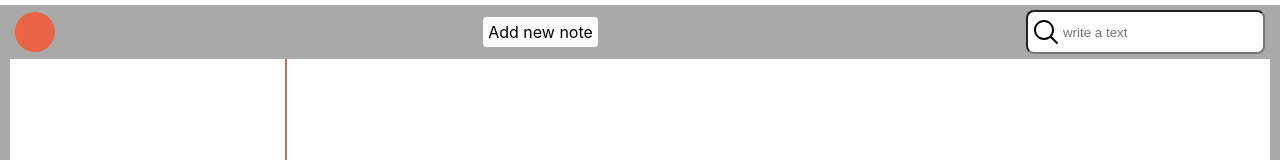
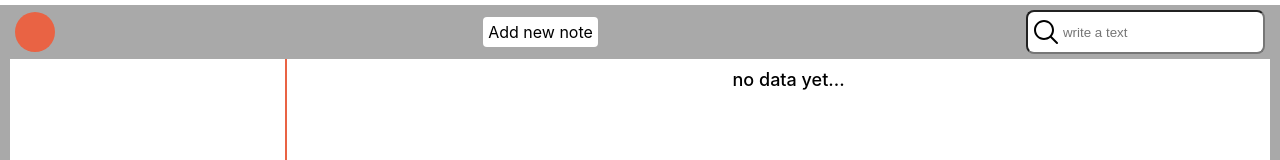
Before and after one commit to TrocyukS96/note-app, a React (Create React App) app: page /notes/1 in a window 1280 px wide. Shown: the top 160 px of the page. Built offline with nearby package versions, Linux system fonts and the light colour scheme.

Commit message:
added react.memo to the components

```diff
--- a/src/app/App.tsx
+++ b/src/app/App.tsx
@@ -1,4 +1,4 @@
-import React, {useEffect, useState} from 'react';
+import React, {useCallback, useEffect, useState} from 'react';
 import s from './App.module.scss';
 import {Header} from "../components/header/Header";
 import {SideBar} from "../components/sidebar/Sidebar";
@@ -8,25 +8,24 @@ import {noteActions, noteSelectors} from "../redux";
 import {useSelector} from "react-redux";
 import {NoteType} from "./types";
 
-function App() {
+export const App = () => {
     const {fetchNotes} = useActions(noteActions)
-    const dbNotes=useSelector(noteSelectors.notes)
-    const [notes,setNotes]=useState<NoteType[]>([] as NoteType[])
-
+    const dbNotes = useSelector(noteSelectors.notes)
+    const [notes, setNotes] = useState<NoteType[]>([] as NoteType[])
     const [filter, setFilter] = useState('');
 
-    useEffect(()=>{
+    useEffect(() => {
         fetchNotes()
         setNotes(dbNotes)
-    },[dbNotes])
+    }, [dbNotes])
 
-    const filteredNotes = ()=>{
-        if(filter.length>0){
-           return notes.filter((note)=>note['title'].toLowerCase().includes(filter.toLowerCase()))
-        }else {
+    const filteredNotes =useCallback (() => {
+        if (filter.length > 0) {
+            return notes.filter((note) => note['title'].toLowerCase().includes(filter.toLowerCase()))
+        } else {
             return notes
         }
-    }
+    },[notes])
 
     return (
         <div className={s.wrapper}>
@@ -35,12 +34,10 @@ function App() {
                     <Header setFilter={setFilter}/>
                     <main className={s.main}>
                         <SideBar filteredNotes={filteredNotes()}/>
-                  <WorkSpace />
+                        <WorkSpace/>
                     </main>
                 </div>
             </div>
         </div>
     );
 }
-
-export default App;
--- a/src/components/note/Note.tsx
+++ b/src/components/note/Note.tsx
@@ -1,14 +1,15 @@
-import {ChangeEvent, FC, useEffect, useState} from "react";
+import {ChangeEvent, useEffect, useState} from "react";
 import s from './index.module.scss';
 import {useParams} from "react-router-dom";
 import {useSelector} from "react-redux";
 import {noteActions, noteSelectors} from "../../redux";
 import {useActions} from "../../utils/redux-utils";
 
-export const Note: FC = () => {
+export const Note = () => {
     const {id} = useParams()
     const {fetchCurrentNote,setIsEdit, updateNote} = useActions(noteActions)
     const currentNote = useSelector(noteSelectors.currentNote)
+    const notes = useSelector(noteSelectors.notes)
     const isEdit = useSelector(noteSelectors.isEdit)
     const [title, setTitle] = useState('')
     const [text, setText] = useState('')
@@ -60,6 +61,14 @@ export const Note: FC = () => {
         )
     }
 
+    if(notes.length<=0){
+        return(
+            <div className={s.noDataNotice}>
+                no data yet...
+            </div>
+        )
+    }
+
     return (
         <div className={s.noteBlock}>
             <span className={s.time}>{currentNote.date}</span>
--- a/src/components/note/index.module.scss
+++ b/src/components/note/index.module.scss
@@ -32,3 +32,8 @@
     }
   }
 }
+
+.noDataNotice{
+  font-size: 18px;
+  font-weight: 500;
+}
--- a/src/components/sidebar/Sidebar.tsx
+++ b/src/components/sidebar/Sidebar.tsx
@@ -2,12 +2,13 @@ import React, {FC} from 'react';
 import s from './index.module.scss';
 import {Item} from "./item/Item";
 import {NoteType} from "../../app/types";
+import react from 'react';
 
 interface IProps {
     filteredNotes: NoteType[]
 }
 
-export const SideBar: FC<IProps> = ({filteredNotes}) => {
+export const SideBar: FC<IProps> = react.memo(({filteredNotes}) => {
     return (
         <div className={s.wrapper}>
             {
@@ -23,4 +24,4 @@ export const SideBar: FC<IProps> = ({filteredNotes}) => {
             }
         </div>
     );
-}
+})
--- a/src/components/sidebar/item/Item.tsx
+++ b/src/components/sidebar/item/Item.tsx
@@ -1,4 +1,4 @@
-import {FC} from "react";
+import react, {FC} from "react";
 import s from './intex.module.scss';
 import {NavLink, useLocation} from "react-router-dom";
 import {useActions} from "../../../utils/redux-utils";
@@ -14,33 +14,35 @@ interface IProps {
 
 }
 
-export const Item: FC<IProps> = (
-    {title,
+export const Item: FC<IProps> = react.memo((
+    {
+        title,
         date,
         className,
         children,
         id,
     }) => {
     let location = useLocation();
-    const {removeNote,setIsEdit} = useActions(noteActions)
+    const {removeNote, setIsEdit} = useActions(noteActions)
     const isEdit = useSelector(noteSelectors.isEdit)
 
     const deleteNoteHandler = () => {
         const acceptAction = window.confirm('Are you sure?')
-        if(acceptAction){
+        if (acceptAction) {
             removeNote(Number(id))
         }
     }
 
-    const editHandler =()=>{
-        setIsEdit({value:!isEdit})
+    const editHandler = () => {
+        setIsEdit({value: !isEdit})
     }
     return (
         <NavLink to={`notes/${id}`}
                  className={s.link}
                  style={location.pathname === `/notes/${id}` ? {backgroundColor: '#E96344'} : {}}
         >
-            {title}
+
+            <h4>{title}</h4>
             <div className={className ?
                 `${s.wrapper} ${className}` : s.wrapper}
             >
@@ -58,4 +60,4 @@ export const Item: FC<IProps> = (
             </div>
         </NavLink>
     )
-}
+})
--- a/src/components/sidebar/item/intex.module.scss
+++ b/src/components/sidebar/item/intex.module.scss
@@ -10,13 +10,7 @@
   padding: 5px;
 
   .wrapper {
-    h4 {
-      margin: 0;
-      width: 100%;
-      white-space: nowrap;
-      overflow: hidden;
-      text-overflow: ellipsis;
-    }
+
 
     .content {
       @include flexEdit(flex-start, flex-start, column);
@@ -46,4 +40,12 @@
 
     }
   }
+
+  h4 {
+    margin: 0;
+    width: 100%;
+    white-space: nowrap;
+    overflow: hidden;
+    text-overflow: ellipsis;
+  }
 }
--- a/src/index.tsx
+++ b/src/index.tsx
@@ -1,7 +1,7 @@
 import React from 'react';
 import ReactDOM from 'react-dom/client';
 import './index.css';
-import App from './app/App';
+import {App} from './app/App';
 import reportWebVitals from './reportWebVitals';
 import {BrowserRouter} from "react-router-dom";
 import {Provider} from "react-redux";
--- a/src/redux/noteReducer.ts
+++ b/src/redux/noteReducer.ts
@@ -49,7 +49,7 @@ export const slice = createSlice({
         notes: [] as NoteType[],
         isEdit: false,
         currentNote: {} as NoteType,
-        currentId:null as number | null
+        currentId: null as number | null
     },
     reducers: {
         setNotes(state, action: PayloadAction<NoteType[]>) {
```
Also changed, not shown: src/app/types.ts (line endings or trailing spaces), 1 other file (tests, documents, lock files or other folders). Lines whose indentation alone changed are shown as unchanged.
